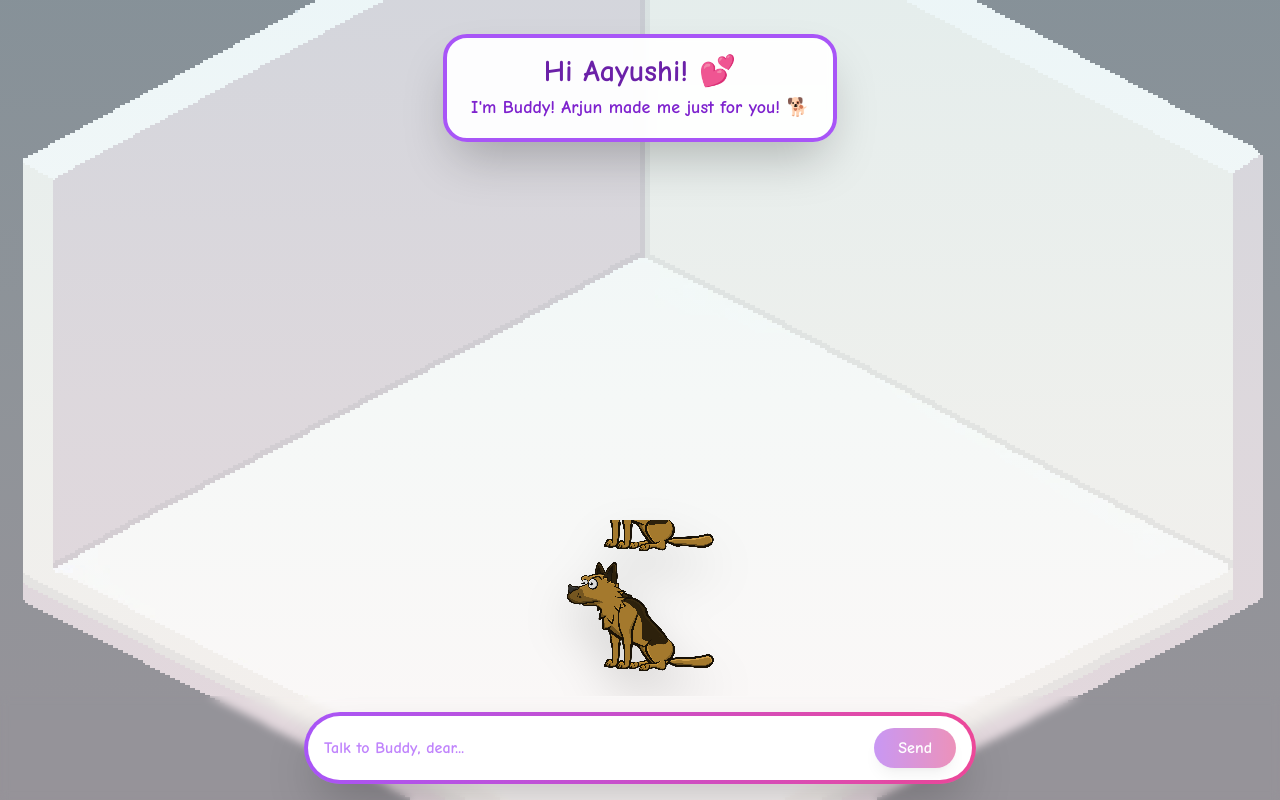
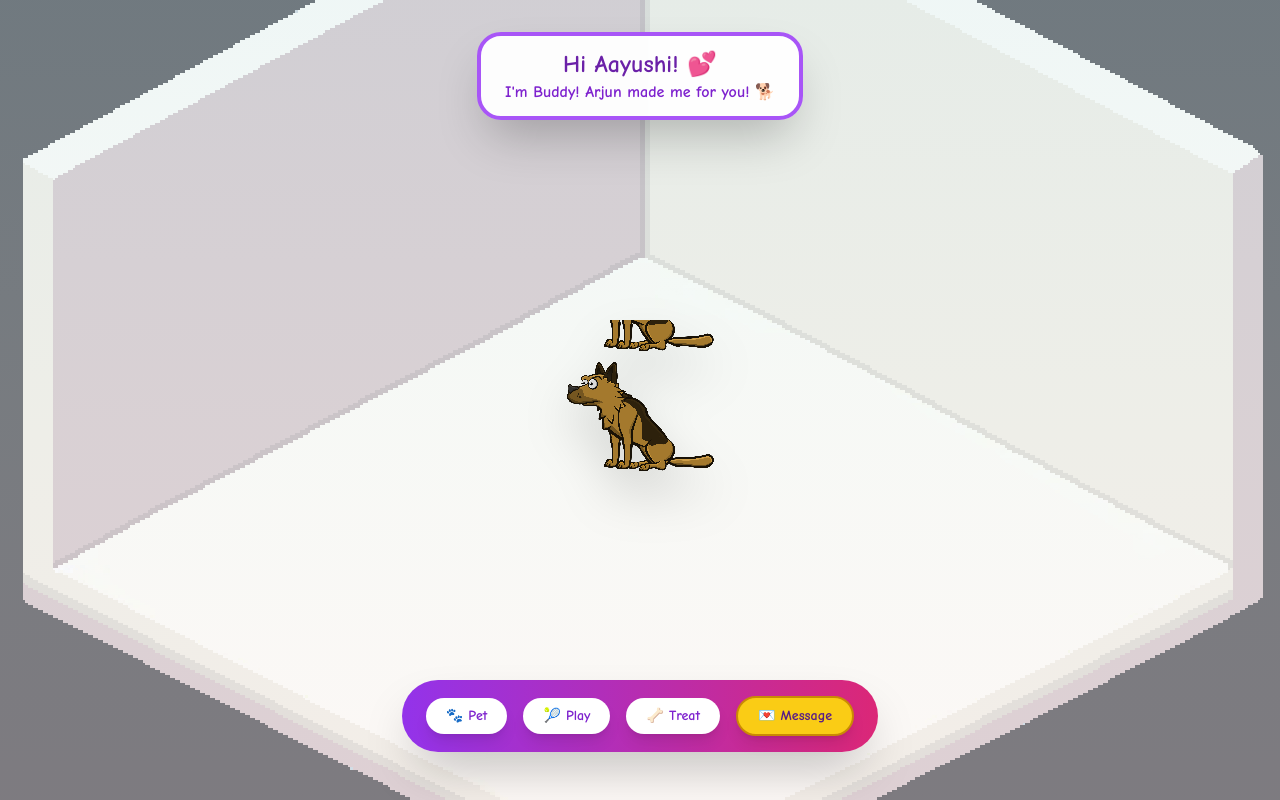
Before and after one commit to Arjun0606/doggy_claude_game, a Next.js app: page /aayushi-game-62492 in a window 1280 px wide. Built offline with nearby package versions, Linux system fonts and the light colour scheme.

Commit message:
COMPLETE REDESIGN: Removed AI chat, added simple floating action bar with Pet/Play/Treat buttons and special Message from Arjun, NO scrolling issues

```diff
--- a/app/aayushi-game-62492/page.tsx
+++ b/app/aayushi-game-62492/page.tsx
@@ -1,80 +1,40 @@
 'use client';
 
-import { useState, useRef, useEffect } from 'react';
+import { useState } from 'react';
 import { motion, AnimatePresence } from 'framer-motion';
 import Image from 'next/image';
 import DogSprite from '@/components/DogSprite';
 
-interface Message {
-  role: 'user' | 'assistant';
-  content: string;
-}
+export default function BuddyWorld() {
+  const [dogAction, setDogAction] = useState<'idle' | 'bark'>('idle');
+  const [showMessage, setShowMessage] = useState(false);
+  const [showActions, setShowActions] = useState(true);
 
-export default function BuddyChat() {
-  const [messages, setMessages] = useState<Message[]>([]);
-  const [input, setInput] = useState('');
-  const [isLoading, setIsLoading] = useState(false);
-  const [dogAction, setDogAction] = useState<'idle' | 'bark'>('idle');
-  const [showSpeechBubble, setShowSpeechBubble] = useState(false);
-  const [currentBuddyMessage, setCurrentBuddyMessage] = useState('');
-  const [showWelcome, setShowWelcome] = useState(true);
-
-  const sendMessage = async () => {
-    if (!input.trim() || isLoading) return;
-
-    const userMessage = input.trim();
-    setInput('');
-    setShowWelcome(false);
-    setMessages(prev => [...prev, { role: 'user', content: userMessage }]);
-    setIsLoading(true);
+  const handleAction = (action: string) => {
     setDogAction('bark');
-
-    try {
-      const response = await fetch('/api/chat', {
-        method: 'POST',
-        headers: { 'Content-Type': 'application/json' },
-        body: JSON.stringify({
-          message: userMessage,
-          conversationHistory: messages,
-        }),
-      });
-
-      const data = await response.json();
-      const buddyResponse = data.response || 'Woof! 🐾';
-
-      setMessages(prev => [...prev, { role: 'assistant', content: buddyResponse }]);
-      setCurrentBuddyMessage(buddyResponse);
-      setShowSpeechBubble(true);
-
-      setTimeout(() => {
-        setShowSpeechBubble(false);
-        setDogAction('idle');
-      }, 8000);
-
-    } catch (error) {
-      console.error('Chat error:', error);
-      const errorMsg = 'Woof! *tail wagging* Hi dear! Arjun wanted me to remind you: you\'re his most favorite person in the whole world and he\'s ALWAYS got your back! 💕🐾';
-      setMessages(prev => [...prev, { role: 'assistant', content: errorMsg }]);
-      setCurrentBuddyMessage(errorMsg);
-      setShowSpeechBubble(true);
-      setDogAction('idle');
-    } finally {
-      setIsLoading(false);
-    }
+    setTimeout(() => setDogAction('idle'), 2000);
   };
 
-  const handleKeyPress = (e: React.KeyboardEvent) => {
-    if (e.key === 'Enter' && !e.shiftKey) {
-      e.preventDefault();
-      sendMessage();
-    }
-  };
+  const specialMessage = `Hi Aayushi! 💕
+
+This is Buddy, and I have a very special message from Arjun for you:
+
+You are his FAVORITE person in the whole world! 🌟
+
+He wants you to know that no matter what happens, he's ALWAYS got your back. You mean absolutely everything to him, and you deserve all the love and happiness in the world.
+
+You're precious, amazing, and incredibly special. Never forget that!
+
+Happy early birthday (March 7th)! And say hi to your twin sister for me! 🎂
+
+With all the love,
+Buddy & Arjun 💕🐾`;
 
   return (
-    <div className="fixed inset-0 flex flex-col overflow-hidden" style={{ height: '100vh', maxHeight: '100vh' }}>
+    <div className="fixed inset-0 w-full h-full overflow-hidden">
 
-      {/* Room Background - Full Screen */}
-      <div className="absolute inset-0 z-0">
+      {/* Room Background */}
+      <div className="absolute inset-0">
         <Image
           src="/room-bg.png"
           alt="room"
@@ -82,96 +42,128 @@ export default function BuddyChat() {
           className="object-cover pixelated"
           priority
         />
-        <div className="absolute inset-0 bg-gradient-to-b from-sky-100/60 via-blue-50/60 to-purple-50/60" />
+        <div className="absolute inset-0 bg-gradient-to-b from-sky-100/50 via-blue-50/50 to-purple-50/50" />
       </div>
 
-      {/* Content Container - Fixed Height */}
-      <div className="relative z-10 flex flex-col h-full overflow-hidden">
+      {/* Content */}
+      <div className="relative z-10 w-full h-full flex flex-col items-center justify-between py-8">
 
-        {/* Top Section - Welcome or Speech Bubble */}
-        <div className="flex-shrink-0 pt-4 px-4 min-h-[20vh] flex items-center justify-center">
-          {showWelcome && (
+        {/* Top - Welcome */}
         <motion.div
-              initial={{ opacity: 0, scale: 0.9 }}
-              animate={{ opacity: 1, scale: 1 }}
-              className="bg-white/95 backdrop-blur-sm rounded-3xl px-6 py-4 shadow-2xl border-4 border-purple-500 max-w-md"
+          initial={{ opacity: 0, y: -20 }}
+          animate={{ opacity: 1, y: 0 }}
+          className="bg-white/95 backdrop-blur-sm rounded-3xl px-6 py-3 shadow-2xl border-4 border-purple-500"
         >
-              <h1 className="text-3xl font-bold text-purple-800 text-center mb-1" style={{ fontFamily: "'Comic Neue', 'Comic Sans MS', cursive" }}>
+          <h1 className="text-2xl font-bold text-purple-800 text-center" style={{ fontFamily: "'Comic Neue', 'Comic Sans MS', cursive" }}>
             Hi Aayushi! 💕
           </h1>
-              <p className="text-lg text-purple-700 text-center font-bold" style={{ fontFamily: "'Comic Neue', 'Comic Sans MS', cursive" }}>
-                I'm Buddy! Arjun made me just for you! 🐕
+          <p className="text-base text-purple-700 text-center font-bold" style={{ fontFamily: "'Comic Neue', 'Comic Sans MS', cursive" }}>
+            I'm Buddy! Arjun made me for you! 🐕
           </p>
         </motion.div>
-          )}
 
-          {!showWelcome && showSpeechBubble && currentBuddyMessage && (
-            <motion.div
-              initial={{ scale: 0, opacity: 0 }}
-              animate={{ scale: 1, opacity: 1 }}
-              exit={{ scale: 0, opacity: 0 }}
-              className="bg-white/95 backdrop-blur-sm rounded-3xl px-4 py-3 shadow-2xl border-4 border-purple-500 max-w-md"
-            >
-              <p className="text-purple-900 text-sm font-bold leading-relaxed" style={{ fontFamily: "'Comic Neue', 'Comic Sans MS', cursive" }}>
-                {currentBuddyMessage}
-              </p>
-            </motion.div>
-          )}
-        </div>
-
-        {/* Middle Section - Dog */}
-        <div className="flex-1 flex items-end justify-center pb-4 overflow-hidden">
+        {/* Middle - Buddy */}
+        <div className="flex-1 flex items-center justify-center">
           <DogSprite
             action={dogAction}
             className="drop-shadow-2xl"
           />
         </div>
 
-        {/* Bottom Section - Input (Fixed) */}
-        <div className="flex-shrink-0 p-4 bg-gradient-to-t from-white/98 via-white/95 to-transparent backdrop-blur-sm">
-          <div className="bg-gradient-to-r from-purple-500 to-pink-500 rounded-full p-1 shadow-2xl max-w-2xl mx-auto">
-            <div className="bg-white rounded-full px-4 py-3 flex items-center gap-2">
-              <input
-                type="text"
-                value={input}
-                onChange={(e) => setInput(e.target.value)}
-                onKeyPress={handleKeyPress}
-                placeholder="Talk to Buddy, dear..."
-                disabled={isLoading}
-                className="flex-1 bg-transparent outline-none text-purple-900 placeholder-purple-400 text-base font-bold"
+        {/* Bottom - Floating Action Bar */}
+        {showActions && (
+          <motion.div
+            initial={{ y: 100, opacity: 0 }}
+            animate={{ y: 0, opacity: 1 }}
+            className="bg-gradient-to-r from-purple-600 to-pink-600 rounded-full shadow-2xl px-6 py-4 flex items-center gap-4 mb-4"
+          >
+            <motion.button
+              whileHover={{ scale: 1.1 }}
+              whileTap={{ scale: 0.9 }}
+              onClick={() => handleAction('pet')}
+              className="bg-white text-purple-700 px-5 py-2 rounded-full font-bold text-sm shadow-lg"
               style={{ fontFamily: "'Comic Neue', 'Comic Sans MS', cursive" }}
-              />
+            >
+              🐾 Pet
+            </motion.button>
+
+            <motion.button
+              whileHover={{ scale: 1.1 }}
+              whileTap={{ scale: 0.9 }}
+              onClick={() => handleAction('play')}
+              className="bg-white text-purple-700 px-5 py-2 rounded-full font-bold text-sm shadow-lg"
+              style={{ fontFamily: "'Comic Neue', 'Comic Sans MS', cursive" }}
+            >
+              🎾 Play
+            </motion.button>
+
+            <motion.button
+              whileHover={{ scale: 1.1 }}
+              whileTap={{ scale: 0.9 }}
+              onClick={() => handleAction('treat')}
+              className="bg-white text-purple-700 px-5 py-2 rounded-full font-bold text-sm shadow-lg"
+              style={{ fontFamily: "'Comic Neue', 'Comic Sans MS', cursive" }}
+            >
+              🦴 Treat
+            </motion.button>
+
+            <motion.button
+              whileHover={{ scale: 1.2 }}
+              whileTap={{ scale: 0.9 }}
+              onClick={() => setShowMessage(true)}
+              className="bg-yellow-400 text-purple-900 px-5 py-2 rounded-full font-bold text-sm shadow-lg border-2 border-yellow-600"
+              style={{ fontFamily: "'Comic Neue', 'Comic Sans MS', cursive" }}
+            >
+              💌 Message
+            </motion.button>
+          </motion.div>
+        )}
+      </div>
+
+      {/* Special Message Modal */}
+      <AnimatePresence>
+        {showMessage && (
+          <motion.div
+            initial={{ opacity: 0 }}
+            animate={{ opacity: 1 }}
+            exit={{ opacity: 0 }}
+            className="fixed inset-0 bg-black/50 backdrop-blur-sm z-50 flex items-center justify-center p-4"
+            onClick={() => setShowMessage(false)}
+          >
+            <motion.div
+              initial={{ scale: 0.8, opacity: 0 }}
+              animate={{ scale: 1, opacity: 1 }}
+              exit={{ scale: 0.8, opacity: 0 }}
+              onClick={(e) => e.stopPropagation()}
+              className="bg-gradient-to-br from-purple-50 to-pink-50 rounded-3xl p-6 max-w-md w-full shadow-2xl border-4 border-purple-500 max-h-[80vh] overflow-y-auto"
+            >
+              <div className="text-center mb-4">
+                <div className="text-6xl mb-2">💌</div>
+                <h2 className="text-2xl font-bold text-purple-800 mb-2" style={{ fontFamily: "'Comic Neue', 'Comic Sans MS', cursive" }}>
+                  A Special Message
+                </h2>
+                <div className="w-16 h-1 bg-gradient-to-r from-purple-500 to-pink-500 mx-auto rounded-full" />
+              </div>
+
+              <div className="bg-white/80 rounded-2xl p-5 mb-4">
+                <p className="text-purple-900 text-base leading-relaxed whitespace-pre-line font-semibold" style={{ fontFamily: "'Comic Neue', 'Comic Sans MS', cursive" }}>
+                  {specialMessage}
+                </p>
+              </div>
+
               <motion.button
                 whileHover={{ scale: 1.05 }}
                 whileTap={{ scale: 0.95 }}
-                onClick={sendMessage}
-                disabled={isLoading || !input.trim()}
-                className="bg-gradient-to-r from-purple-600 to-pink-600 hover:from-purple-700 hover:to-pink-700 disabled:opacity-50 text-white px-6 py-2 rounded-full font-bold text-base shadow-lg flex-shrink-0"
+                onClick={() => setShowMessage(false)}
+                className="w-full bg-gradient-to-r from-purple-600 to-pink-600 text-white py-3 rounded-full font-bold text-lg shadow-lg"
                 style={{ fontFamily: "'Comic Neue', 'Comic Sans MS', cursive" }}
               >
-                {isLoading ? '...' : 'Send'}
+                Close 💕
               </motion.button>
-            </div>
-          </div>
-
-          {/* Chat History Preview (if messages exist) */}
-          {messages.length > 0 && (
-            <div className="mt-2 max-w-2xl mx-auto bg-white/80 backdrop-blur-sm rounded-2xl p-2 max-h-24 overflow-y-auto">
-              <div className="space-y-1 text-xs">
-                {messages.slice(-3).map((msg, idx) => (
-                  <div
-                    key={idx}
-                    className={`${msg.role === 'user' ? 'text-purple-800 text-right' : 'text-purple-600 text-left'} font-semibold`}
-                    style={{ fontFamily: "'Comic Neue', 'Comic Sans MS', cursive" }}
-                  >
-                    {msg.role === 'user' ? '💬 ' : '🐕 '}{msg.content.substring(0, 60)}{msg.content.length > 60 ? '...' : ''}
-                  </div>
-                ))}
-              </div>
-            </div>
+            </motion.div>
+          </motion.div>
         )}
-        </div>
-      </div>
+      </AnimatePresence>
 
     </div>
   );
```
Lines whose indentation alone changed are shown as unchanged.
